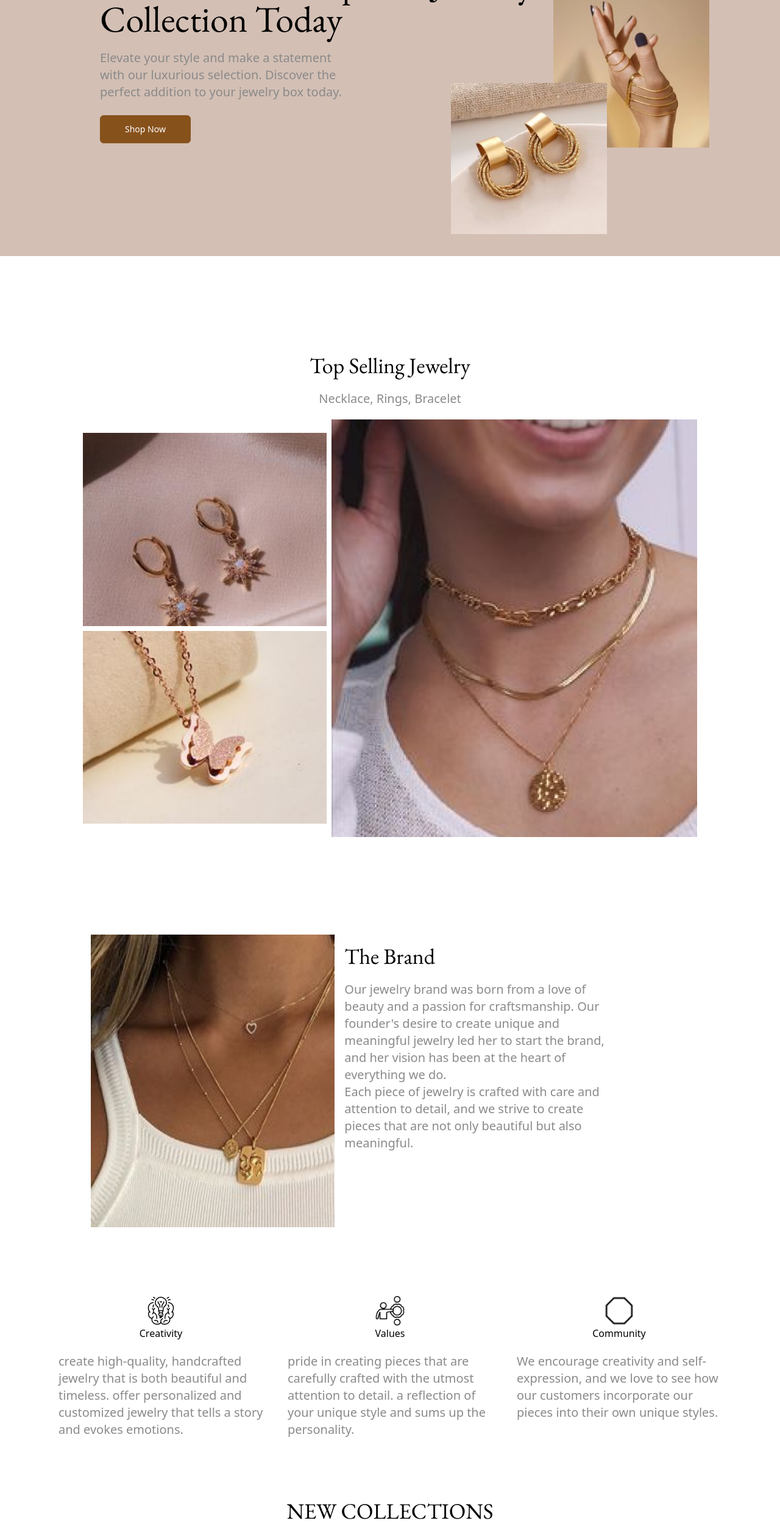
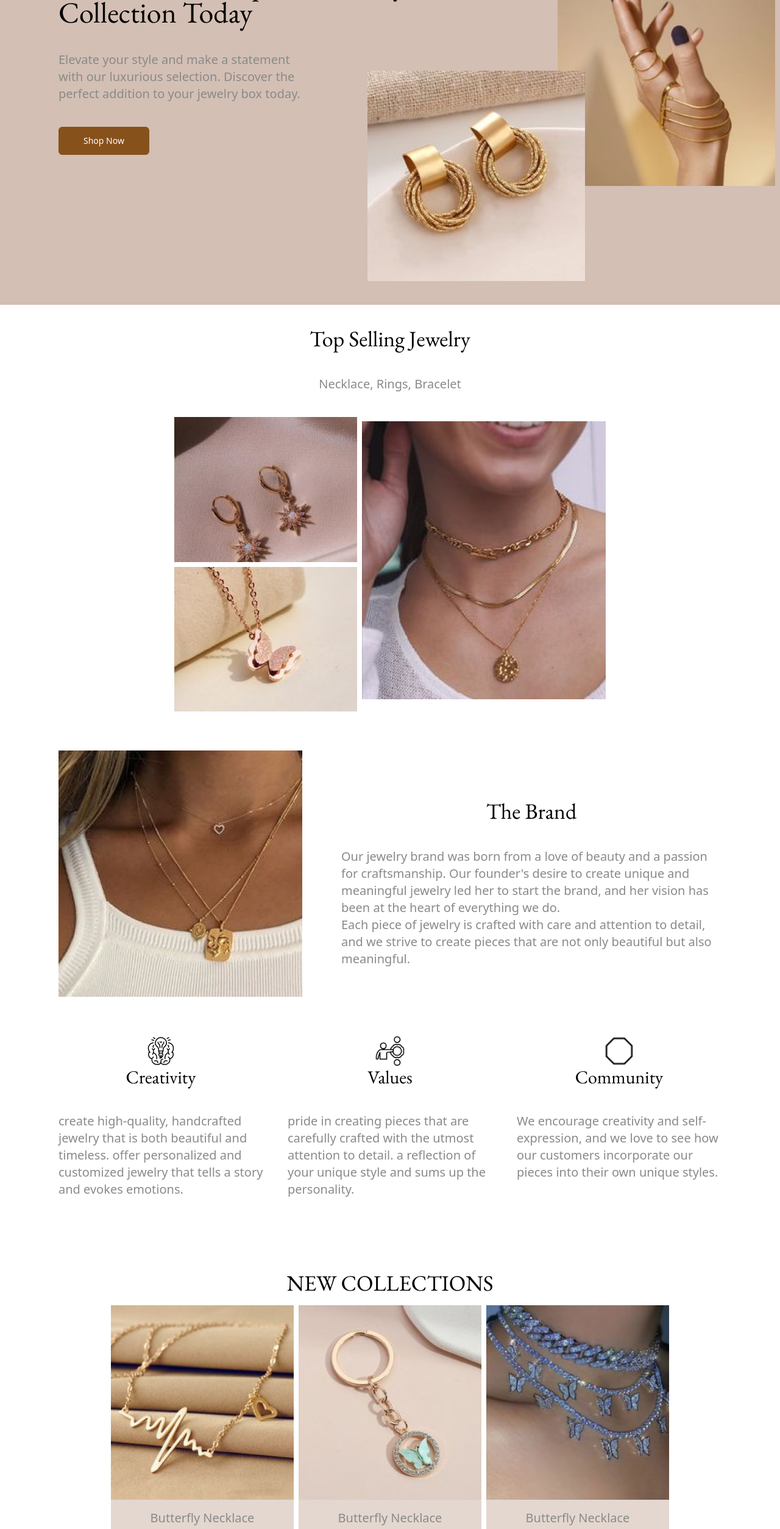
Before and after one commit to iruojefaith/mystore, a Next.js app: page / in a window 1280 px wide. Shown: the part 220-2728 px from the top of the page at 61% size. Built offline with nearby package versions, Linux system fonts and the light colour scheme.

Commit message:
Responsiveness fixed

```diff
--- a/app/About/page.js
+++ b/app/About/page.js
@@ -2,10 +2,10 @@ import Image from 'next/image';
 
 const About = () => {
   return (
+    <div className='my-16'>
+         <div className='contain  flex flex-col md:flex-row m-auto gap-16 '>
 
-         <section className='contain flex flex-col md:flex-row m-auto h-[40rem] gap-4 '>
 
-            <div className='md:w-5/12 flex justify-end'>
         <Image
               src="/About.png"
               alt="About Img"
@@ -15,15 +15,16 @@ const About = () => {
               priority
             />
 
-        </div>
-            <div className='md:w-5/12 mt-4 '>
-            <h2 className='sub_head_text'>The Brand</h2>
+            <div className='pt-0 md:pt-20 '>
+            <h2 className='sub_head_text flex-center'>The Brand</h2>
             <p className='desc'>Our jewelry brand was born from a love of beauty and a passion for craftsmanship.
             Our founder&apos;s desire to create unique and meaningful jewelry led her to start the brand, and her vision has been at the heart of everything we do.
             <br/>Each piece of jewelry is crafted with care and attention to detail, and we strive to create pieces that are not only beautiful but also meaningful.</p>
         </div>
 
-    </section>
+    </div>
+    </div>
+
 
   )
 }
--- a/app/Collections.jsx
+++ b/app/Collections.jsx
@@ -2,10 +2,10 @@ import Image from "next/image"
 
 const Collections = () => {
   return (
-    <div className="">
-    <div className="contain pt-8 pb-12 grid grid-cols-1 sm:grid-cols-3 gap-10 ">
+    <div className=" my-16 ">
+    <div className="contain mt-8 pb-12 grid grid-cols-1 sm:grid-cols-3 gap-10 ">
     <div>
-    <div className="flex flex-center flex-col">
+    <div className="flex flex-center flex-col ">
     <Image
               src="/creativedesign.png"
               alt="creativedesign Img"
@@ -14,7 +14,7 @@ const Collections = () => {
               height={50}
               priority
             />
-        <h3>Creativity</h3>
+        <h3 className="card_head_text">Creativity</h3>
         </div>
         <p className="desc ">create high-quality, handcrafted jewelry that is both beautiful and timeless. offer personalized and customized jewelry that tells a story and evokes emotions.</p>
     </div>
@@ -28,7 +28,7 @@ const Collections = () => {
               height={50}
               priority
             />
-    <h3>Values</h3>
+    <h3 className="card_head_text">Values</h3>
         </div>
 
         <p className="desc">pride in creating pieces that are carefully crafted with the utmost attention to detail. a reflection of your unique style and sums up the personality. </p>
@@ -43,7 +43,7 @@ const Collections = () => {
               height={50}
               priority
             />
-    <h3>Community</h3>
+    <h3 className="card_head_text">Community</h3>
     </div>
 
         <p className="desc">
@@ -54,7 +54,8 @@ const Collections = () => {
     <div className="contain pt-8 pb-12 flex-center flex-col">
         <h2 className="sub_head_text mb-4">NEW COLLECTIONS</h2>
         <div className="grid grid-cols-1 sm:grid-cols-3 gap-2">
-        <Image
+            <div>
+                 <Image
               src="/Rectangle 21.png"
               alt="newcollections Img"
               className=""
@@ -62,7 +63,14 @@ const Collections = () => {
               height={300}
               priority
             />
-             <Image
+            <div className="flex flex-center flex-col bg-[#d3bfb49f] p-4">
+              <p className="text-base text-[#8A8A8A] sm:text-xl">Butterfly Necklace</p>
+            <p>$1500</p>
+            </div>
+
+            </div>
+      <div>
+        <Image
               src="/Rectangle 22.png"
               alt="newcollections Img"
               className=""
@@ -70,7 +78,14 @@ const Collections = () => {
               height={300}
               priority
             />
-             <Image
+            <div className="flex flex-center flex-col bg-[#d3bfb49f] p-4">
+              <p className="text-base text-[#8A8A8A] sm:text-xl">Butterfly Necklace</p>
+            <p>$450</p>
+            </div>
+
+      </div>
+        <div>
+            <Image
               src="/Rectangle 23.png"
               alt="newcollections Img"
               className=""
@@ -78,6 +93,12 @@ const Collections = () => {
               height={300}
               priority
             />
+            <div className="flex flex-center flex-col bg-[#d3bfb49f] p-4">
+                <p className="text-base text-[#8A8A8A] sm:text-xl">Butterfly Necklace</p>
+                <p>$899</p>
+            </div>
+        </div>
+
         </div>
 
     </div>
--- a/app/TopSelling.jsx
+++ b/app/TopSelling.jsx
@@ -2,10 +2,9 @@ import Image from 'next/image';
 
 const TopSelling = () => {
   return (
-
-         <section className='contain m-auto gap-1 w-11/12'>
+    <div className='-mt-30 md:mt-9'>
+        <div className='contain gap-1'>
             <div className=' flex-center flex-col '>
-
             <h2 className='sub_head_text'>Top Selling Jewelry</h2>
             <p className='desc'>Necklace, Rings, Bracelet</p>
             </div>
@@ -15,16 +14,16 @@ const TopSelling = () => {
               src="/topselling.png"
               alt="topselling Img"
               className=""
-              width={400}
-              height={400}
+              width={300}
+              height={300}
               priority
             />
              <Image
               src="/topselling2.png"
               alt="topselling Img"
               className=""
-              width={400}
-              height={400}
+              width={300}
+              height={300}
               priority
             />
              </div>
@@ -32,13 +31,15 @@ const TopSelling = () => {
                 <Image
               src="/topselling3.png"
               alt="topselling Img"
-              className="object-fill "
-              width={600}
-              height={600}
+              className="object-fill mb-3"
+              width={400}
+              height={400}
               priority
             />
             </div>
-    </section>
+    </div>
+    </div>
+
 
   )
 }
--- a/app/page.jsx
+++ b/app/page.jsx
@@ -11,28 +11,28 @@ export default function Home() {
 
   return (
     <>
-    <section className="w-full h-[45rem] bg-[#D3BFB4] flex-center flex-col md:flex-row md:-mt-[10rem]">
-
-    {/*className="group rounded-lg border border-transparent px-5 py-4 transition-colors hover:border-gray-300 hover:bg-gray-100 hover:dark:border-neutral-700 hover:dark:bg-neutral-800/30"*/}
-       <div className='w-[70%] md:-ml-10'>
-
+    <div className="w-full h-[63rem] md:h-[40rem] bg-[#D3BFB4] ">
+<div className='contain grid grid-cols-1 lg:grid-cols-3 gap-2'>
+   <div className='col-span-2'>
           <h1 className='head_text ' >
-          Adore Yourself in Timeless Elegance Discover Our Exquisite Jewelry<br/> Collection Today
+          Adore Yourself in Timeless Elegance <br/>Discover Our Exquisite Jewelry<br/> Collection Today
           </h1>
           <p className='desc'>
           Elevate your style and make a statement <br /> with our luxurious selection. Discover the
           <br/>perfect addition to your jewelry box today.
           </p>
-          <Button text="Shop Now" className="btn"/>
+          <div className='my-10'>
+           <Button text="Shop Now" className="btn"/>
+          </div>
+
 
 
        </div>
-       <div className='flex flex-row md:w-[20%] top-14 md:-ml-60 relative'>
-
+       <div className='flex flex-row md:mt-[6rem] relative'>
 
             <Image
               src="/heroimg2.png"
-              alt="Vercel Logo"
+              alt="header Image"
               className="  left-[5.5rem] absolute object-fill"
               width={400}
               height={400}
@@ -40,17 +40,20 @@ export default function Home() {
             />
             <Image
               src="/heroimg1.png"
-              alt="Vercel Logo"
-              className="top-36 md:-left-[5rem] relative object-fill"
+              alt="header Image"
+              className="top-40 md:-left-[14rem] relative object-fill"
               width={400}
               height={400}
               priority
             />
 
        </div>
+</div>
+    {/*className="group rounded-lg border border-transparent px-5 py-4 transition-colors hover:border-gray-300 hover:bg-gray-100 hover:dark:border-neutral-700 hover:dark:bg-neutral-800/30"*/}
 
 
-    </section>
+
+    </div>
     <TopSelling />
     <About />
     <Collections />
--- a/styles/globals.css
+++ b/styles/globals.css
@@ -69,14 +69,16 @@
 }
 
 .head_text {
-  @apply mt-5 text-4xl font-normal leading-10 text-black md:text-6xl font-garamond;
+  @apply mt-10 text-4xl font-normal leading-10 text-black md:text-5xl font-garamond;
 }
 .sub_head_text{
-  @apply  font-normal leading-10 text-black md:text-4xl font-garamond;
+  @apply  font-normal text-3xl leading-10 text-black md:text-4xl font-garamond;
 }
-
+.card_head_text{
+  @apply  font-normal text-2xl leading-10 text-black md:text-3xl font-garamond;
+}
 .desc {
-  @apply my-5 text-base text-[#8A8A8A] sm:text-xl max-w-2xl;
+  @apply my-10 text-base text-[#8A8A8A] sm:text-xl max-w-2xl;
 }
 
 .flex-center {
```
